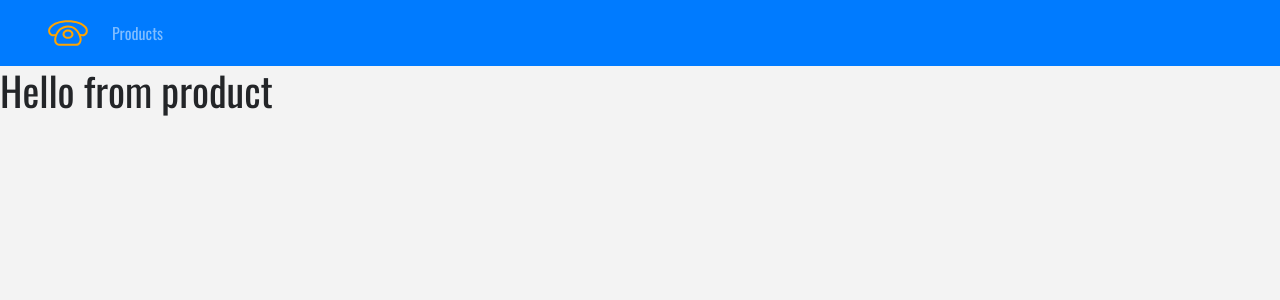
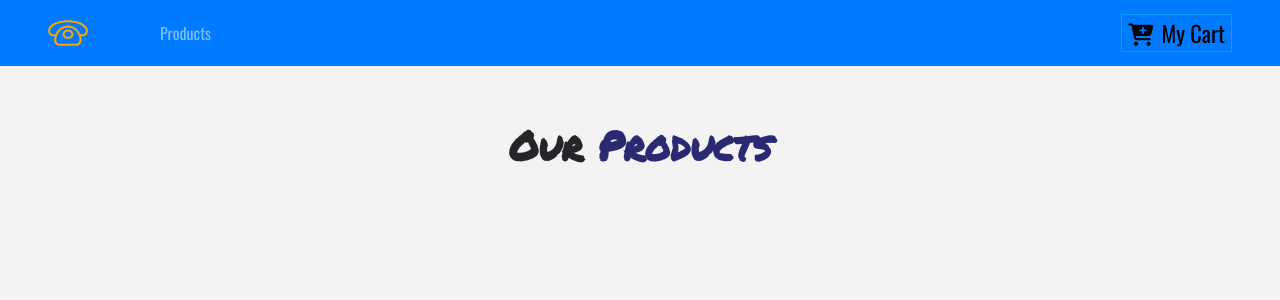
Before and after one commit to ajay-banstola/react-ecommerce-boilerplate, a React (Create React App) app: page / in a window 1280 px wide. Shown: the top 300 px of the page. Built offline with nearby package versions, Linux system fonts and the light colour scheme.

Commit message:
added upto one thirtyone

```diff
--- a/package.json
+++ b/package.json
@@ -7,7 +7,8 @@
     "react": "^16.9.0",
     "react-dom": "^16.9.0",
     "react-router-dom": "^5.0.1",
-    "react-scripts": "3.1.2"
+    "react-scripts": "3.1.2",
+    "styled-components": "^4.3.2"
   },
   "scripts": {
     "start": "react-scripts start",
--- a/src/App.js
+++ b/src/App.js
@@ -3,7 +3,7 @@ import React, { Component, Fragment } from "react";
 import "./App.css";
 import "bootstrap/dist/css/bootstrap.min.css";
 import Navbar from "./components/Navbar";
-import Product from "./components/Product";
+import ProductList from "./components/ProductList";
 import Details from "./components/Details";
 import Default from "./components/Default";
 import Cart from "./components/Cart";
@@ -15,7 +15,7 @@ class App extends Component {
       <Fragment>
         <Navbar />
         <Switch>
-          <Route exact path="/" component={Product} />
+          <Route exact path="/" component={ProductList} />
           <Route path="/details" component={Details} />
           <Route path="/cart" component={Cart} />
           <Route component={Default} />
--- a/src/components/Navbar.js
+++ b/src/components/Navbar.js
@@ -1,6 +1,7 @@
 import React, { Component } from "react";
 import { Link } from "react-router-dom";
 import logo from "../logo.svg";
+import styled from "styled-components";
 
 export default class Navbar extends Component {
   render() {
@@ -16,11 +17,26 @@ export default class Navbar extends Component {
           <img src={logo} className="navbar-brand" alt="logo" />
         </Link>
         <ul className="navbar-nav align-items-center">
-          <Link to="/" className="nav-link">
+          <Link to="/" className="nav-link ml-5">
             Products
           </Link>
         </ul>
+        <Link to="/cart" className="ml-auto">
+          <ButtonContainer>
+            <span className="mr-2">
+              <i className="fas fa-cart-plus" aria-hidden="true"></i>
+            </span>
+            My Cart
+          </ButtonContainer>
+        </Link>
       </nav>
     );
   }
 }
+
+const ButtonContainer = styled.button`
+  text-transform: capitalize;
+  font-size: 1.4rem;
+  background: transparent;
+  border: 0.05rem solid var(--lightBlue);
+`;
--- a/src/components/ProductList.js
+++ b/src/components/ProductList.js
@@ -1,12 +1,23 @@
 import React, { Component } from "react";
-import Product from "./Product";
-
+// import Product from "./Product";
+import Title from "./Title";
+import { storeProducts } from "../data";
 export default class ProductList extends Component {
+  state = {
+    products: storeProducts
+  };
   render() {
+    console.log(this.state.products);
     return (
-      <div>
-        <Product />
-      </div>
+      <React.Fragment>
+        {/* <Product /> */}
+        <div className="py-5">
+          <div className="container">
+            <Title name="our" title="products" />
+            <div className="row"></div>
+          </div>
+        </div>
+      </React.Fragment>
     );
   }
 }
--- /dev/null
+++ b/src/components/Title.js
@@ -0,0 +1,13 @@
+import React from "react";
+
+export default function Title({ name, title }) {
+  return (
+    <div className="row">
+      <div className="col-10 mx-auto my-2 text-center text-title">
+        <h1 className="text-capitalize font-weight-bold">
+          {name} <strong className="text-blue">{title}</strong>
+        </h1>
+      </div>
+    </div>
+  );
+}
```
Also changed, not shown: src/context.js (added, +7 -0 lines), 1 other file (tests, documents, lock files or other folders).
